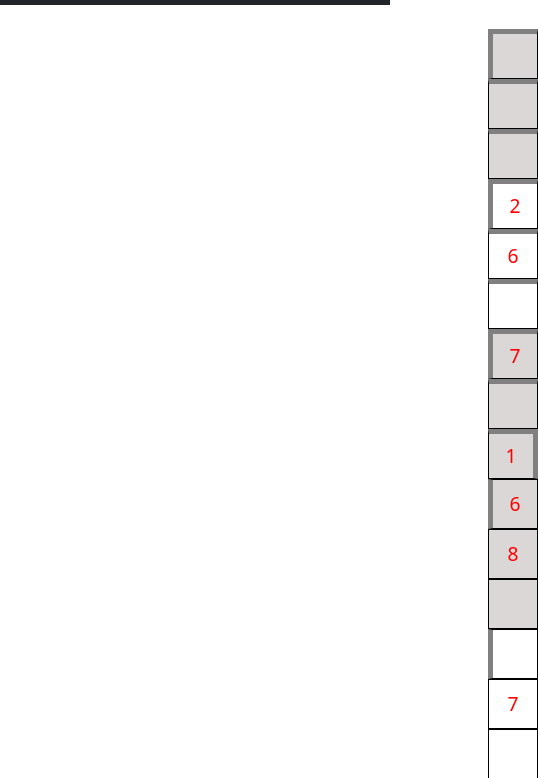
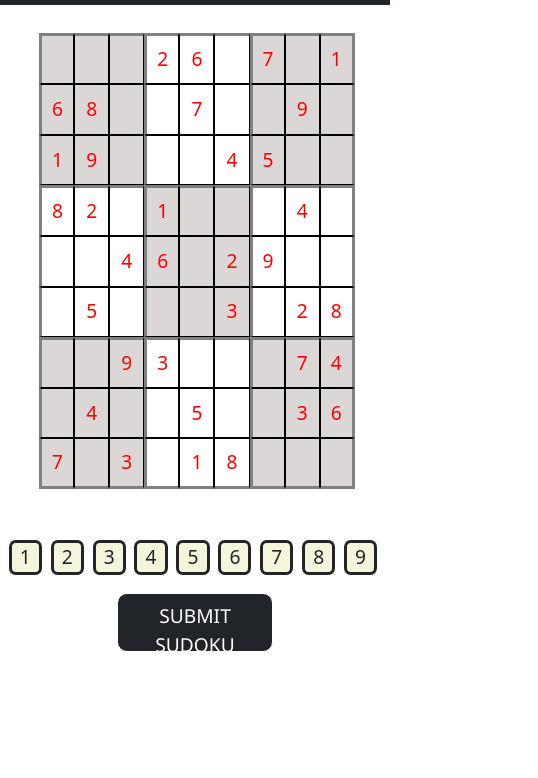
Before and after one commit to Shubh-124/Sudoku_Solver, a plain HTML site: page index.html in a window 390 px wide. Shown: the part 51-829 px from the top of the page, 538 px wide, since content can reach past the window. Drawn offline with nearby package versions, Linux system fonts and the light colour scheme; a web font is replaced by a local one.

Commit message:
Added mobile responsiveness

```diff
--- a/css/style.css
+++ b/css/style.css
@@ -93,8 +93,9 @@
     font-size: larger;
     border: solid 5px;
     padding: 20px;
-    margin: 10px;
-    margin-right: 110px;
+    /* margin: 10px; */
+    margin-left: -76px;
+    margin-right: 0px;
     color: white;
     background-color: #212529;
 }
@@ -112,3 +113,115 @@
     background-color: #212529;
     color: white;
 }
+
+/* mobile responsiveness */
+@media only screen and (max-width: 1080px) {
+    #board {
+        margin-left: 10vw;
+        margin-right: 18vw;
+        margin-top: 10vh;
+        height: 10vh;
+        width: 90vw;
+    }
+
+    .tile {
+        float: left;
+        text-align: center;
+        display: table-column;
+        border: solid 1px black;
+        display: flex;
+        justify-content: center;
+        align-items: center;
+        font-size: larger;
+        height: 6vh;
+        width: 9vw;
+    }
+
+    .number-tile {
+        margin-top: 50vh;
+        margin-left: 2.25vw;
+        margin-right: 0vw;
+        float: center;
+        text-align: center;
+        display: table-column;
+        width: 8.5vw;
+        height: 9vw;
+        border: solid 0.4vh;
+        border-radius: 20%;
+        display: flex;
+        justify-content: center;
+        align-items: center;
+        font-size: larger;
+        background-color: beige;
+    }
+
+    .number-tile:hover {
+        background-color: pink;
+        cursor: pointer;
+    }
+
+    .numbers {
+        margin: 0;
+    }
+
+    .add_border_top {
+        border-top: 0.4vh solid grey;
+    }
+
+    .add_border_left {
+        border-left: 0.4vh solid grey;
+    }
+
+    .add_border_right {
+        border-right: 0.4vh solid grey;
+    }
+
+    .add_border_bottom {
+        border-bottom: 0.4vh solid grey;
+    }
+
+    .buttons {
+        /* margin-top: 100vh; */
+        display: flex;
+        justify-content: space-around;
+    }
+
+    .tile-color {
+        background-color: #DAD7D6;
+
+    }
+
+    #bt1 {
+        border-radius: 10px;
+        font-family: 'Segoe UI', Tahoma, Geneva, Verdana, sans-serif;
+        font-size: larger;
+        border: solid 0.1vh;
+        padding: 1vh;
+        margin-top: 2vh;
+        margin-left: 20vw;
+        margin-right: 20vw;
+        color: white;
+        background-color: #212529;
+        height: 7vh;
+        width: 40vw;
+    }
+
+    #bt2,
+    #bt3,
+    #bt4,
+    #bt5 {
+        padding: 20px;
+        border-radius: 10px;
+        font-family: 'Segoe UI', Tahoma, Geneva, Verdana, sans-serif;
+        font-size: larger;
+        border: none;
+        margin: 20px;
+        background-color: #212529;
+        color: white;
+    }
+
+
+
+
+
+}
```
